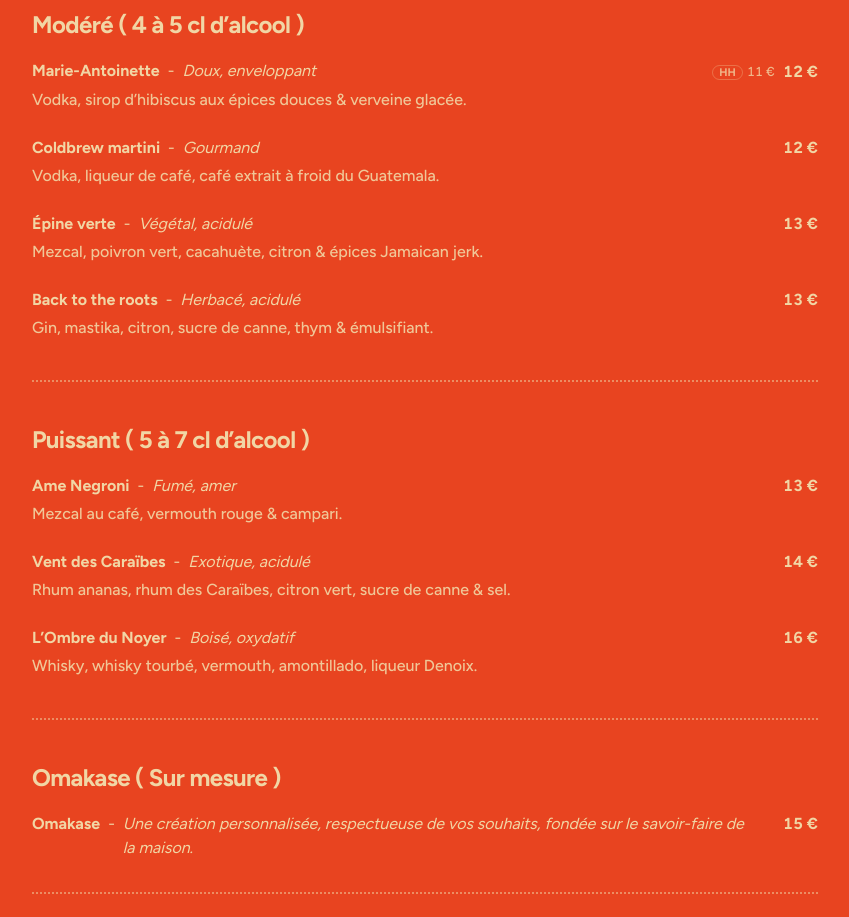
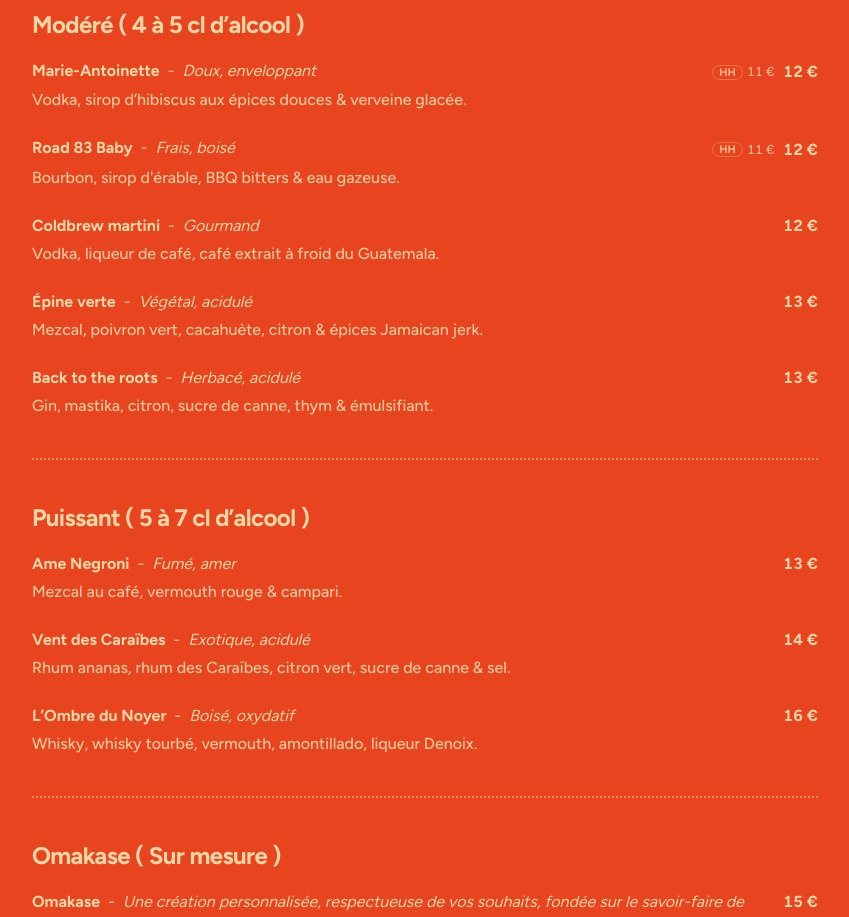
Before and after one commit to MisterPingouin/olme-site, a Next.js app: page / in a window 1280 px wide. Shown: the part 1480-2397 px from the top of the page, without its empty margins (32-881 px from the left). Built offline with nearby package versions, Linux system fonts and the light colour scheme.

Commit message:
update content

```diff
--- a/src/app/data/content.tsx
+++ b/src/app/data/content.tsx
@@ -200,6 +200,13 @@ export const MIXO_SECTIONS: CocktailSection[] = [
         name: "Marie-Antoinette",
         notes:
           "Doux, enveloppant — Vodka, sirop d’hibiscus aux épices douces & verveine glacée.",
+        price: 12,
+        happyHourPrice: 11,
+      },
+                  {
+        name: "Road 83 Baby",
+        notes:
+          "Frais, boisé — Bourbon, sirop d'érable, BBQ bitters & eau gazeuse.",
         price: 12,
         happyHourPrice: 11,
       },
@@ -543,7 +550,7 @@ export const WINES: WineSection[] = [
     title: "Pétillant",
     items: [
       {
-        name: "Prosecco Fiol Extra Brut",
+        name: "Prosecco La donna geli Extra Dry",
         region: "Italie",
         byGlass: 7,
         glassCl: 12,
```
